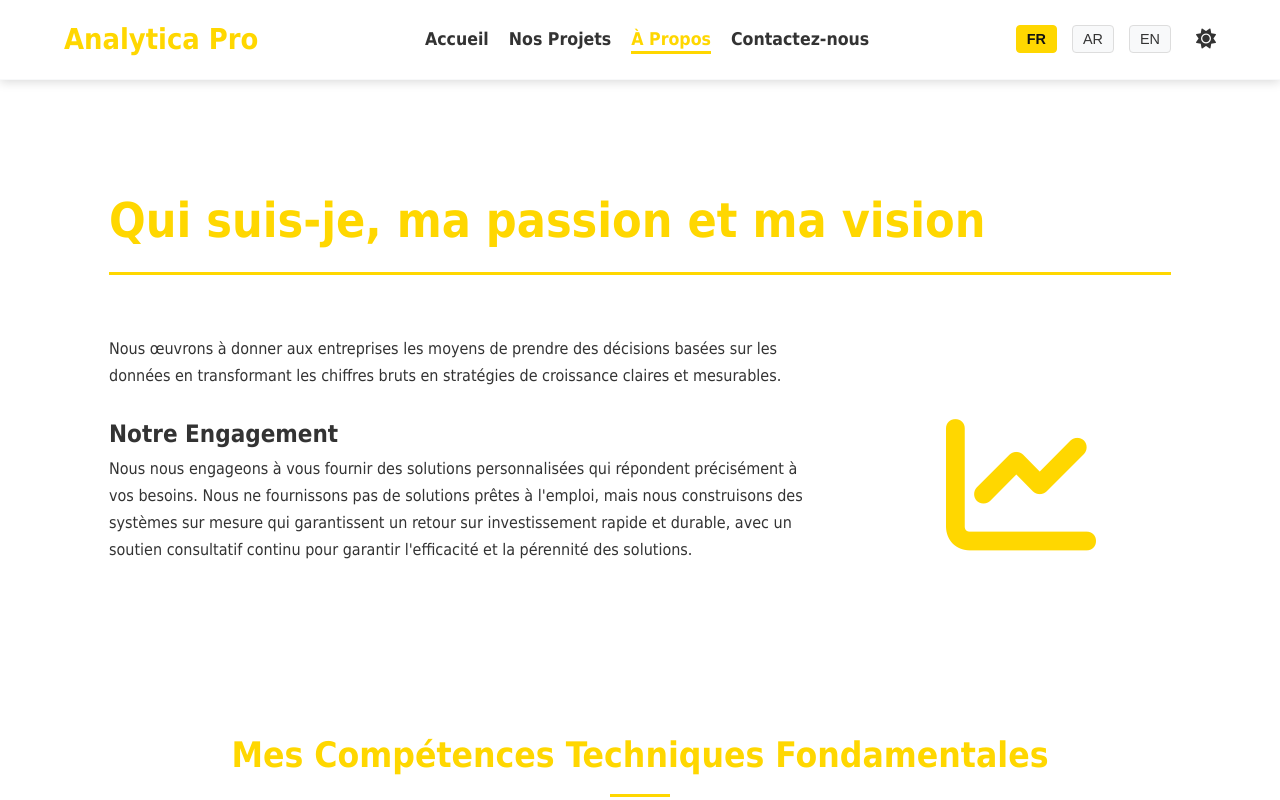
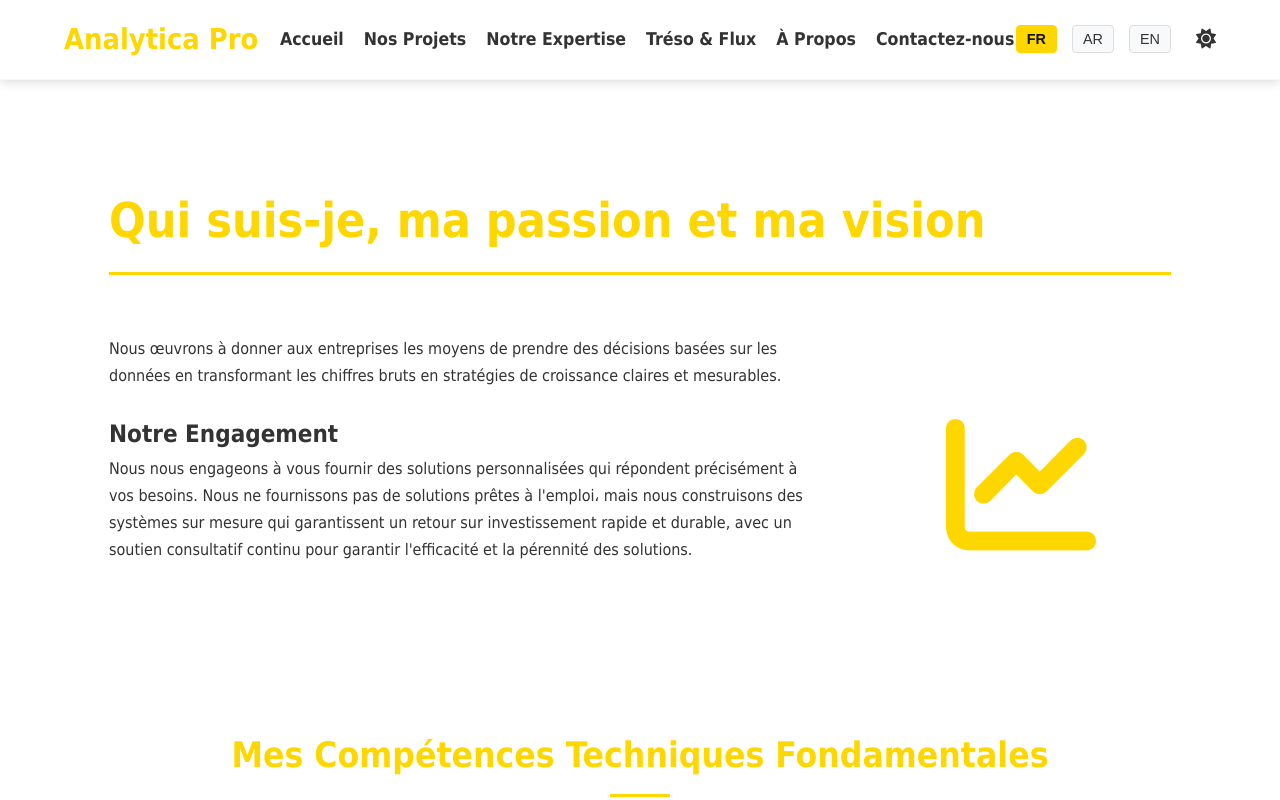
Before and after one commit to TheCodeAnalyst/Analytica_Pro_Portfolio, a plain HTML site: page about.html in a window 1280 px wide. Shown: the top 800 px of the page. Drawn offline with Linux system fonts and the light colour scheme.

Commit message:
Fix nav links & added tech-stack page

```diff
--- a/about.html
+++ b/about.html
@@ -21,7 +21,20 @@
                 <ul>
                     <li><a href="index.html" data-fr="Accueil" data-ar="الرئيسية" data-en="Home">Accueil</a></li>
                     <li><a href="portfolio.html" data-fr="Nos Projets" data-ar="أعمالنا" data-en="Portfolio">Nos Projets</a></li>
-                    <li><a href="about.html" class="active" data-fr="À Propos" data-ar="من أنا" data-en="About">À Propos</a></li>
+
+                    <li><a href="tech-stack.html"
+                        data-fr="Notre Expertise"
+                        data-ar="خبرتنا التقنية"
+                        data-en="Our Expertise">
+                        Notre Expertise</a></li>
+
+                    <li><a href="cashflow_analysis.html"
+                        data-fr="Tréso & Flux"
+                        data-ar="السيولة والتدفق"
+                        data-en="Cash Flow">
+                        Tréso & Flux</a></li>
+
+                    <li class="active"><a href="about.html" data-fr="À Propos" data-ar="من أنا" data-en="About">À Propos</a></li>
                     <li><a href="contact.html" data-fr="Contactez-nous" data-ar="اتصل بنا" data-en="Contact Us">Contactez-nous</a></li>
                 </ul>
             </nav>
@@ -53,10 +66,10 @@
                     </p>
 
                     <h2 data-fr="Notre Engagement" data-ar="التزامنا" data-en="Our Commitment">Notre Engagement</h2>
-                    <p data-fr="Nous nous engageons à vous fournir des solutions personnalisées qui répondent précisément à vos besoins. Nous ne fournissons pas de solutions prêtes à l'emploi, mais nous construisons des systèmes sur mesure qui garantissent un retour sur investissement rapide et durable, avec un soutien consultatif continu pour garantir l'efficacité et la pérennité des solutions."
+                    <p data-fr="Nous nous engageons à vous fournir des solutions personnalisées qui répondent précisément à vos besoins. Nous ne fournissons pas de solutions prêtes à l'emploi، mais nous construisons des systèmes sur mesure qui garantissent un retour sur investissement rapide et durable, avec un soutien consultatif continu pour garantir l'efficacité et la pérennité des solutions."
                        data-ar="نلتزم بتقديم حلول مخصصة تلبي احتياجاتك الفريدة. لا نقدم قوالب جاهزة، بل نبني أنظمة عمل دقيقة وموثوقة. يبدأ التزامنا بفهم دقيق لعملياتك وينتهي بضمان تحقيق عائد استثماري حقيقي من خلال حلول الأتمتة وذكاء الأعمال، مع دعم استشاري وكفاءة متواصلة للحلول."
                        data-en="We are committed to providing you with customized solutions that precisely meet your unique needs. We don't provide off-the-shelf templates; instead, we build precise, reliable operating systems. Our commitment begins with a thorough understanding of your operations and ends with ensuring a tangible return on investment through automation and BI solutions, with continuous consulting support for efficiency and sustainability.">
-                       Nous nous engageons à vous fournir des solutions personnalisées qui répondent précisément à vos besoins. Nous ne fournissons pas de solutions prêtes à l'emploi, mais nous construisons des systèmes sur mesure qui garantissent un retour sur investissement rapide et durable, avec un soutien consultatif continu pour garantir l'efficacité et la pérennité des solutions.
+                       Nous nous engageons à vous fournir des solutions personnalisées qui répondent précisément à vos besoins. Nous ne fournissons pas de solutions prêtes à l'emploi، mais nous construisons des systèmes sur mesure qui garantissent un retour sur investissement rapide et durable, avec un soutien consultatif continu pour garantir l'efficacité et la pérennité des solutions.
                     </p>
                 </div>
                 <div class="profile-img-container" style="order: -1;">
```
Also changed, not shown: contact.html (+14 -1 lines), index.html (+1 -1 lines), portfolio.html (+14 -1 lines).
